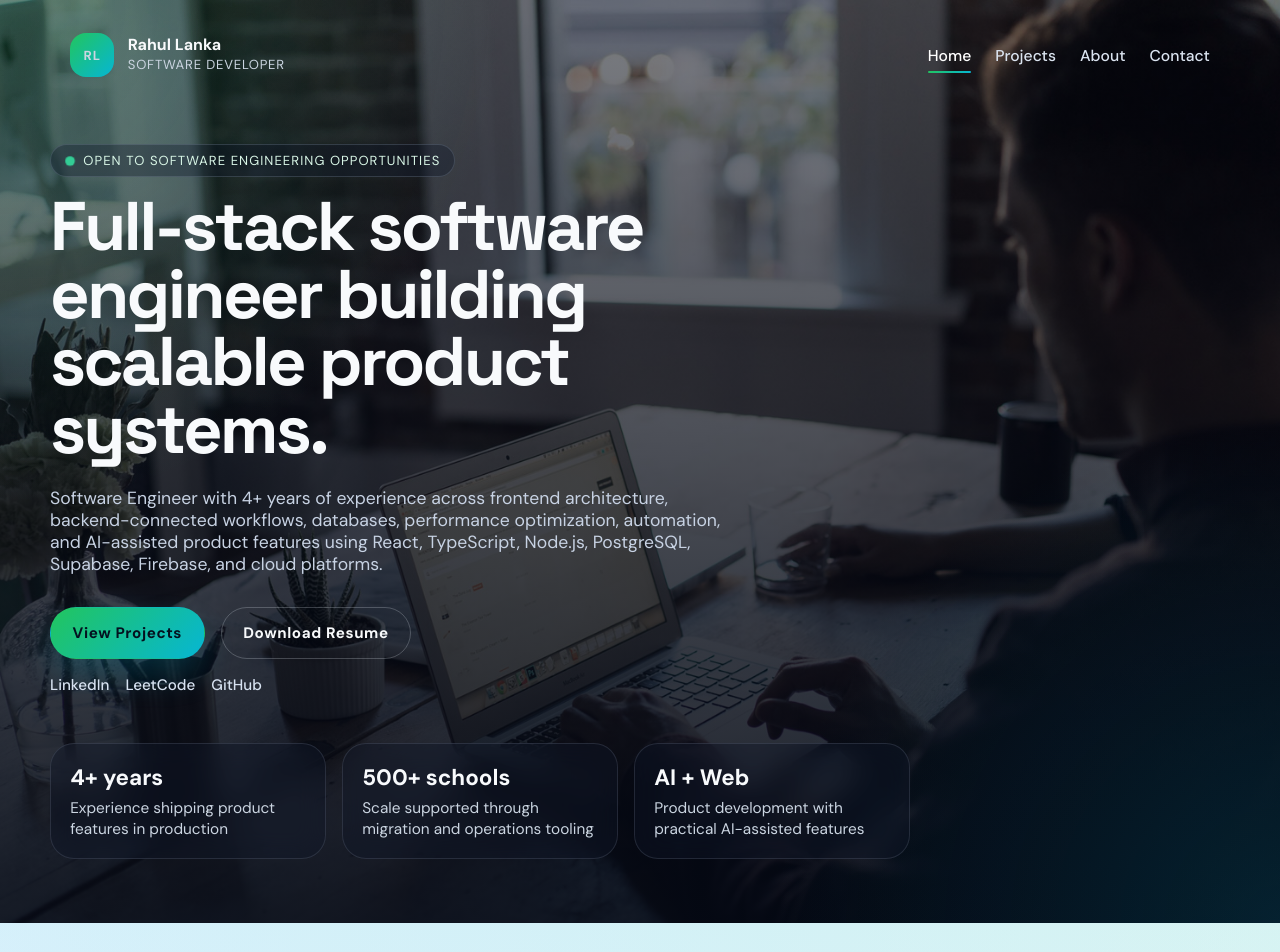
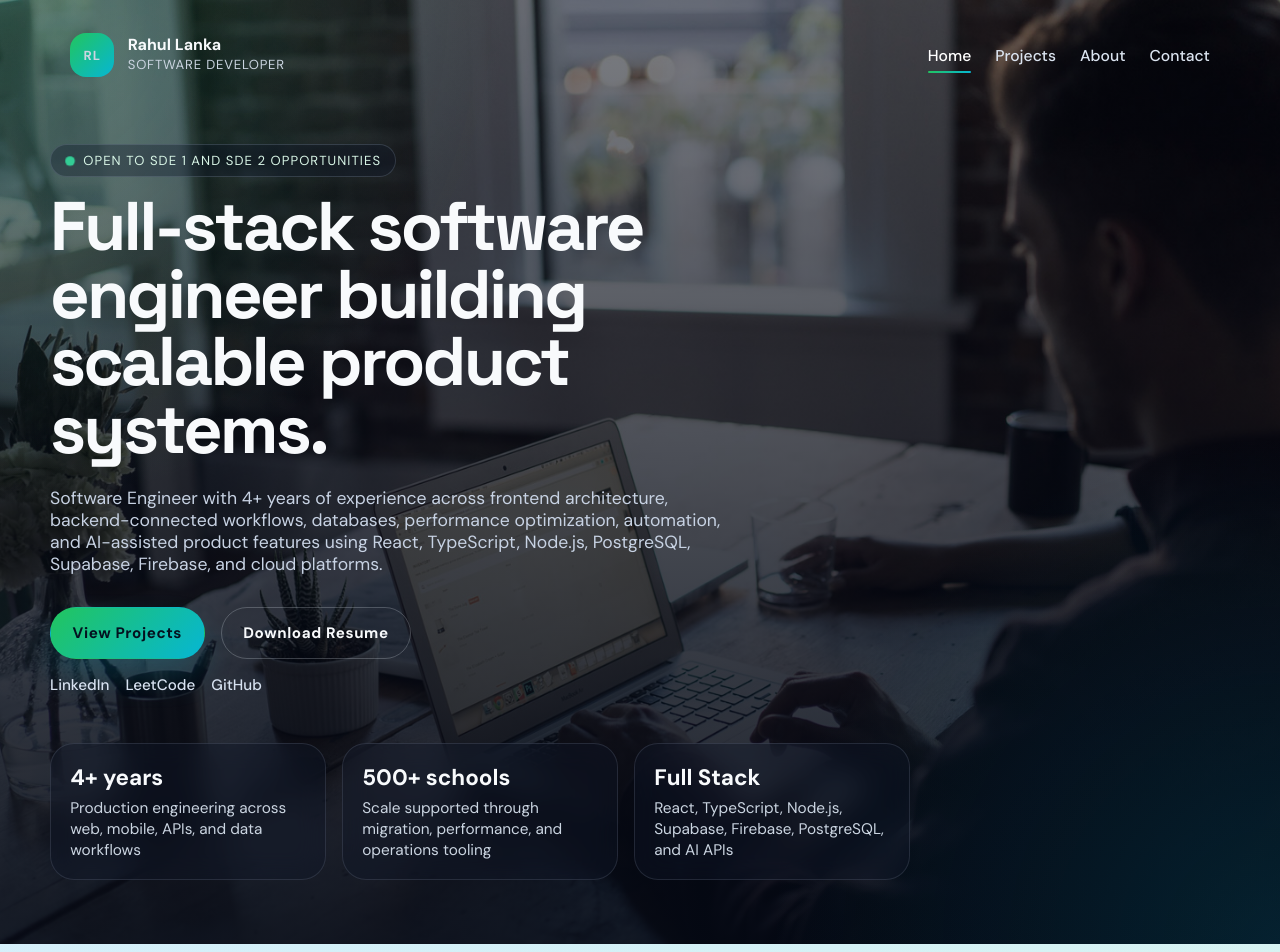
Before and after one commit to rahul-lanka/Portfolio, a React (Create React App) app: page /#/ in a window 1280 px wide. Shown: the top 952 px of the page. Built offline with nearby package versions, Linux system fonts and the light colour scheme.

Commit message:
Update resume and hero section

```diff
--- a/src/components/Heroimg.js
+++ b/src/components/Heroimg.js
@@ -13,7 +13,7 @@ const Heroimg = () => {
       <div className="content">
         <span className="eyebrow">
           <span className="eyebrow-dot" aria-hidden="true"></span>
-          Open to software engineering opportunities
+          Open to SDE 1 and SDE 2 opportunities
         </span>
         <h1>{profile.headline}</h1>
         <p className="hero-copy">
@@ -33,15 +33,15 @@ const Heroimg = () => {
         <div className="hero-metrics">
           <div>
             <strong>{profile.experience}</strong>
-            <span>Experience shipping product features in production</span>
+            <span>Production engineering across web, mobile, APIs, and data workflows</span>
           </div>
           <div>
             <strong>{profile.impactScale}</strong>
-            <span>Scale supported through migration and operations tooling</span>
+            <span>Scale supported through migration, performance, and operations tooling</span>
           </div>
           <div>
-            <strong>AI + Web</strong>
-            <span>Product development with practical AI-assisted features</span>
+            <strong>Full Stack</strong>
+            <span>React, TypeScript, Node.js, Supabase, Firebase, PostgreSQL, and AI APIs</span>
           </div>
         </div>
       </div>
```
Also changed, not shown: 1 other file (tests, documents, lock files or other folders).
